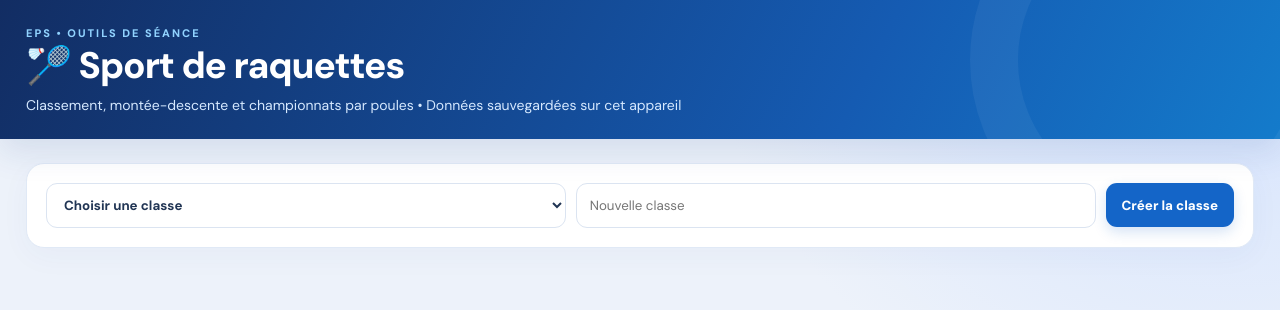
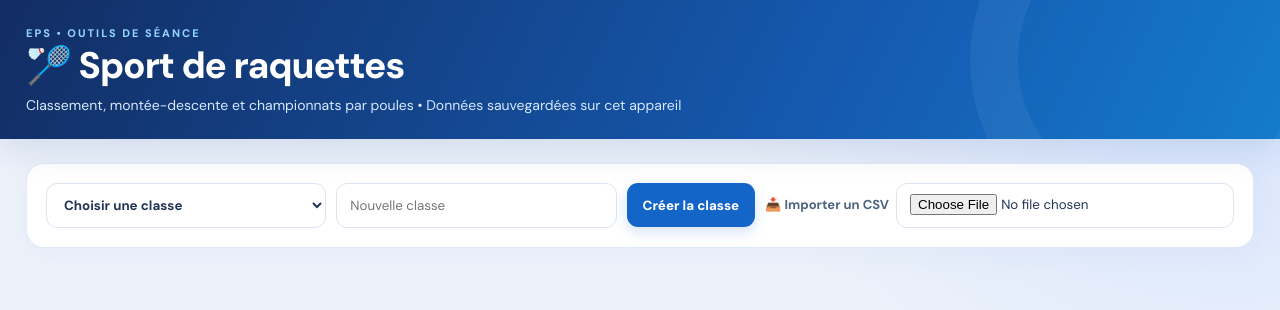
Before and after one commit to EPS-BARLETTA/Sports-de-raquettes-par-sexe, a React (Vite) app: page / in a window 1280 px wide. Shown: the top 310 px of the page. Built offline with nearby package versions, Linux system fonts and the light colour scheme.

Commit message:
Importer listes de classes CSV (élèves et sexe seulement)

```diff
--- a/src/App.jsx
+++ b/src/App.jsx
@@ -7,17 +7,65 @@ const sortNames=(a,b)=>coll.compare(a.name,b.name);
 const initial=()=>{try{return JSON.parse(localStorage.getItem(KEY))||[]}catch{return []}};
 const download=(name,html)=>{const a=document.createElement('a');a.href=URL.createObjectURL(new Blob([html],{type:'text/html;charset=utf-8'}));a.download=name;a.click();setTimeout(()=>URL.revokeObjectURL(a.href),1000)};
 const esc=s=>String(s??'').replace(/[&<>"']/g,c=>({'&':'&amp;','<':'&lt;','>':'&gt;','"':'&quot;',"'":'&#39;'}[c]));
+function parseCSV(text){
+ const rows=[];let row=[],cell='',quoted=false;
+ text=String(text).replace(/^\\uFEFF/,'');
+ const first=text.split(/\\r?\\n/,1)[0]||'';
+ const separator=(first.match(/;/g)||[]).length>=(first.match(/,/g)||[]).length?';':',';
+ for(let i=0;i<text.length;i++){const c=text[i];
+  if(c==='"'){if(quoted&&text[i+1]==='"'){cell+='"';i++}else quoted=!quoted}
+  else if(c===separator&&!quoted){row.push(cell.trim());cell=''}
+  else if((c==='\\n'||c==='\\r')&&!quoted){if(c==='\\r'&&text[i+1]==='\\n')i++;row.push(cell.trim());if(row.some(Boolean))rows.push(row);row=[];cell=''}
+  else cell+=c;
+ }
+ row.push(cell.trim());if(row.some(Boolean))rows.push(row);
+ return rows;
+}
+function parseStudentsCSV(raw){
+ const rows=parseCSV(raw);if(rows.length<2)throw Error('Le fichier CSV est vide ou ne contient pas de liste.');
+ const norm=v=>String(v??'').normalize('NFD').replace(/[\\u0300-\\u036f]/g,'').toLowerCase().trim();
+ const columns=rows[0].map(norm);
+ const nameCol=columns.findIndex(x=>x==='eleves'||x==='eleve'||x==='nom prenom'||x==='nom et prenom'||x==='nom');
+ const sexCol=columns.findIndex(x=>x==='sexe'||x==='genre');
+ if(nameCol<0||sexCol<0)throw Error('Colonnes Élèves et Sexe introuvables. Vérifie le format du CSV.');
+ const students=[];const seen=new Set();let ignored=0;
+ for(const row of rows.slice(1)){
+  const name=(row[nameCol]||'').replace(/\\s+/g,' ').trim(),gender=norm(row[sexCol]);
+  const sex=gender==='feminin'||gender==='f'||gender==='fille'?'F':gender==='masculin'||gender==='m'||gender==='garcon'||gender==='g'?'G':null;
+  const key=norm(name);
+  if(!name||!sex||seen.has(key)){ignored++;continue}
+  seen.add(key);students.push({id:uid(),name,sex,departure:null,arrival:null});
+ }
+ if(!students.length)throw Error('Aucun élève exploitable dans ce fichier.');
+ return {students:students.sort(sortNames),ignored};
+}
 function allocate(players,size){let groups=[];for(let i=0;i<players.length;i+=size)groups.push(players.slice(i,i+size));if(groups.length>1&&groups.at(-1).length===1)groups.at(-2).push(groups.pop()[0]);return groups}
 function games(ids){let a=[];for(let i=0;i<ids.length;i++)for(let j=i+1;j<ids.length;j++)a.push({id:uid(),a:ids[i],b:ids[j],sa:'',sb:''});return a}
 function ranking(pool){const rows=pool.ids.map(id=>({id,pts:0,for:0,against:0,wins:0,played:0}));for(const m of pool.games){if(m.sa===''||m.sb==='')continue;const a=rows.find(x=>x.id===m.a),b=rows.find(x=>x.id===m.b),sa=Number(m.sa),sb=Number(m.sb);a.played++;b.played++;a.for+=sa;a.against+=sb;b.for+=sb;b.against+=sa;if(sa>sb){a.pts+=3;a.wins++}else if(sb>sa){b.pts+=3;b.wins++}else{a.pts++;b.pts++}}return rows.sort((a,b)=>b.pts-a.pts||b.wins-a.wins||(b.for-b.against)-(a.for-a.against)||b.for-a.for)}
 function App(){
-const [classes,setClasses]=useState(initial),[id,setId]=useState(null),[tab,setTab]=useState('eleves'),[newClass,setNewClass]=useState(''),[student,setStudent]=useState(''),[sex,setSex]=useState('F'),[size,setSize]=useState(4),[mode,setMode]=useState('points'),[target,setTarget]=useState(11),[courtCount,setCourtCount]=useState(8),[selected,setSelected]=useState(null);
+const [importBusy,setImportBusy]=useState(false);const [classes,setClasses]=useState(initial),[id,setId]=useState(null),[tab,setTab]=useState('eleves'),[newClass,setNewClass]=useState(''),[student,setStudent]=useState(''),[sex,setSex]=useState('F'),[size,setSize]=useState(4),[mode,setMode]=useState('points'),[target,setTarget]=useState(11),[courtCount,setCourtCount]=useState(8),[selected,setSelected]=useState(null);
 useEffect(()=>{localStorage.setItem(KEY,JSON.stringify(classes))},[classes]);
 const active=classes.find(c=>c.id===id);
 const update=f=>setClasses(cs=>cs.map(c=>c.id===id?f(c):c));
 const players=active?.players||[];
 const name=x=>players.find(p=>p.id===x)?.name||'?';
 const addClass=()=>{if(!newClass.trim())return;let c={id:uid(),name:newClass.trim(),players:[],rounds:[],pools:[],history:[]};setClasses(cs=>[...cs,c]);setId(c.id);setNewClass('')};
+const importFile=async(event)=>{
+ const file=event.target.files?.[0];event.target.value='';if(!file)return;
+ setImportBusy(true);
+ try{
+  const {students,ignored}=parseStudentsCSV(await file.text());
+  const proposed=file.name.replace(/\\.csv$/i,'').replace(/^(liste[ _-]*)/i,'').trim()||'Nouvelle classe';
+  const className=prompt('Nom de la classe à créer :',proposed);
+  if(className===null)return;
+  const trimmed=className.trim();if(!trimmed){alert('Le nom de la classe ne peut pas être vide.');return}
+  if(classes.some(c=>c.name.toLocaleLowerCase('fr')===trimmed.toLocaleLowerCase('fr'))){alert('Une classe porte déjà ce nom. Choisis un autre nom : aucune donnée existante ne sera remplacée.');return}
+  const c={id:uid(),name:trimmed,players:students,rounds:[],pools:[],history:[]};
+  setClasses(cs=>[...cs,c]);setId(c.id);setTab('eleves');
+  alert(students.length+' élèves importés dans '+trimmed+(ignored?' ('+ignored+' ligne(s) ignorée(s)).':'.'));
+ }catch(e){alert('Import impossible : '+e.message)}
+ finally{setImportBusy(false)}
+};
 const addStudent=()=>{if(!student.trim()||!active)return;update(c=>({...c,players:[...c.players,{id:uid(),name:student.trim(),sex,departure:null,arrival:null}]}));setStudent('')};
 const assign=(studentId,field,n)=>update(c=>({...c,players:c.players.map(p=>p.id===studentId?{...p,[field]:n}:p)}));
 const createPools=()=>{if(!active||!players.length)return;if(active.pools.length&&!confirm('Recréer les poules ? Les rencontres en cours seront perdues (l’historique reste conservé).'))return;const ordered=[...players].sort((a,b)=>(a.arrival??999)-(b.arrival??999)||(a.departure??999)-(b.departure??999)||sortNames(a,b));const pools=[];for(const gender of ['F','G']){const poolSets=allocate(ordered.filter(x=>x.sex===gender),Math.max(2,Number(size)||4));poolSets.forEach((set,i)=>pools.push({id:uid(),gender,level:i+1,ids:set.map(x=>x.id),games:games(set.map(x=>x.id))}))}update(c=>({...c,pools,history:[...c.history,{type:'constitution',at:new Date().toISOString(),pools:pools.map(p=>({gender:p.gender,level:p.level,ids:p.ids}))}]}));setTab('poules')};
@@ -31,7 +79,7 @@ update(c=>({...c,pools:next,history:[...c.history,{type:'rotation',at:new Date()
 const saveRound=()=>update(c=>({...c,history:[...c.history,{type:'terrains',at:new Date().toISOString(),players:c.players.map(p=>({id:p.id,departure:p.departure,arrival:p.arrival}))}]}));
 const exportHTML=()=>{if(!active)return;const lines=players.slice().sort(sortNames).map(p=>{let h=active.history.map((event,i)=>{if(event.type==='terrains'){const r=event.players.find(x=>x.id===p.id);return r?'<li>Séance '+(i+1)+' : départ '+esc(r.departure??'—')+', arrivée '+esc(r.arrival??'—')+'</li>':''}const po=event.pools.find(x=>x.ids?.includes(p.id)||x.ranking?.some(y=>y.id===p.id));if(!po)return '';let position=po.ranking?.findIndex(x=>x.id===p.id);return '<li>'+esc(event.type)+' : '+(po.gender==='F'?'Filles':'Garçons')+', poule '+po.level+(position>=0?', rang '+(position+1):'')+'</li>'}).join('');return '<section><h2>'+esc(p.name)+' ('+esc(p.sex)+')</h2><ol>'+h+'</ol></section>'}).join('');download('bilan-raquettes-'+active.name.replace(/[^a-z0-9]/gi,'-')+'.html','<!doctype html><html lang="fr"><meta charset="utf-8"><title>Bilan '+esc(active.name)+'</title><style>body{font:16px system-ui;max-width:850px;margin:32px auto;padding:16px}section{border-top:1px solid #ddd;padding:12px}li{margin:6px}</style><h1>Bilan — '+esc(active.name)+'</h1><p>Export du '+new Date().toLocaleDateString('fr-FR')+'</p>'+lines+'</html>')};
 return <main className="raquettes-app"><header className="app-heading"><div className="eyebrow">EPS • Outils de séance</div><h1>🏸 Sport de raquettes</h1><p>Classement, montée-descente et championnats par poules • Données sauvegardées sur cet appareil</p></header>
-<div className="class-toolbar" style={{display:'flex',gap:10,flexWrap:'wrap',marginBottom:20}}><select value={id||''} onChange={e=>{setId(e.target.value);setTab('eleves')}}><option value="">Choisir une classe</option>{classes.map(c=><option key={c.id} value={c.id}>{c.name}</option>)}</select><input placeholder="Nouvelle classe" value={newClass} onChange={e=>setNewClass(e.target.value)}/><button onClick={addClass}>Créer la classe</button></div>
+<div className="class-toolbar" style={{display:'flex',gap:10,flexWrap:'wrap',marginBottom:20}}><select value={id||''} onChange={e=>{setId(e.target.value);setTab('eleves')}}><option value="">Choisir une classe</option>{classes.map(c=><option key={c.id} value={c.id}>{c.name}</option>)}</select><input placeholder="Nouvelle classe" value={newClass} onChange={e=>setNewClass(e.target.value)}/><button onClick={addClass}>Créer la classe</button><label className="csv-import">📥 {importBusy?'Importation…':'Importer un CSV'}<input type="file" accept=".csv,text/csv" disabled={importBusy} onChange={importFile}/></label></div>
 {active&&<><div className="stats-strip"><div><strong>{players.length}</strong><span>Élèves dans la classe</span></div><div><strong>{players.filter(p=>p.sex==='F').length}</strong><span>Filles</span></div><div><strong>{players.filter(p=>p.sex==='G').length}</strong><span>Garçons</span></div></div><nav className="module-nav" style={{display:'flex',gap:8,flexWrap:'wrap',marginBottom:20}}>{[['eleves','Élèves'],['terrains','Montée-descente'],['poules','Poules'],['bilan','Bilans']].map(([value,label])=><button className={tab===value?'active':''} key={value} onClick={()=>setTab(value)}>{label}</button>)}</nav><section className="content-panel">
 {tab==='eleves'&&<><h2>{active.name} — {players.length} élèves</h2><div style={{display:'flex',gap:8,flexWrap:'wrap'}}><input placeholder="Nom prénom" value={student} onChange={e=>setStudent(e.target.value)} onKeyDown={e=>e.key==='Enter'&&addStudent()}/><select value={sex} onChange={e=>setSex(e.target.value)}><option value="F">Fille</option><option value="G">Garçon</option></select><button onClick={addStudent}>Ajouter</button></div><div className="student-grid" style={{display:'grid',gridTemplateColumns:'repeat(auto-fill,minmax(200px,1fr))',gap:8,marginTop:18}}>{players.slice().sort(sortNames).map(p=><div className="student-card" key={p.id}><strong>{p.name}</strong> · {p.sex} <button title="Supprimer" onClick={()=>{if(confirm('Supprimer cet élève ?'))update(c=>({...c,players:c.players.filter(x=>x.id!==p.id)}))}}>×</button></div>)}</div></>}
 {tab==='terrains'&&<><h2>Classement initial par montée-descente</h2><label>Nombre de terrains <input type="number" min="1" value={courtCount} onChange={e=>setCourtCount(Math.max(1,Number(e.target.value)))}/></label><p>Clique sur la case d'un élève, puis attribue son terrain de départ et d'arrivée. Les valeurs restent modifiables.</p><div className="court-grid" style={{display:'grid',gridTemplateColumns:'repeat(auto-fill,minmax(220px,1fr))',gap:10}}>{players.slice().sort(sortNames).map(p=><div className={'court-card '+(selected===p.id?'selected':'')} key={p.id} onClick={()=>setSelected(p.id)}><strong>{p.name}</strong><p>{p.sex==='F'?'Fille':'Garçon'}</p>{['departure','arrival'].map((f)=><label key={f} style={{display:'block',marginTop:8}}>{f==='departure'?'Départ':'Arrivée'} <select value={p[f]??''} onClick={e=>e.stopPropagation()} onChange={e=>assign(p.id,f,e.target.value===''?null:Number(e.target.value))}><option value="">—</option>{Array.from({length:courtCount},(_,i)=><option key={i} value={i+1}>{i+1}</option>)}</select></label>)}</div>)}</div><p><button onClick={saveRound}>Enregistrer cette séance</button></p><p>Le terrain 1 correspond au classement le plus élevé.</p><button className="primary-action" onClick={createPools}>Constituer les poules à partir des arrivées →</button></>}
```
